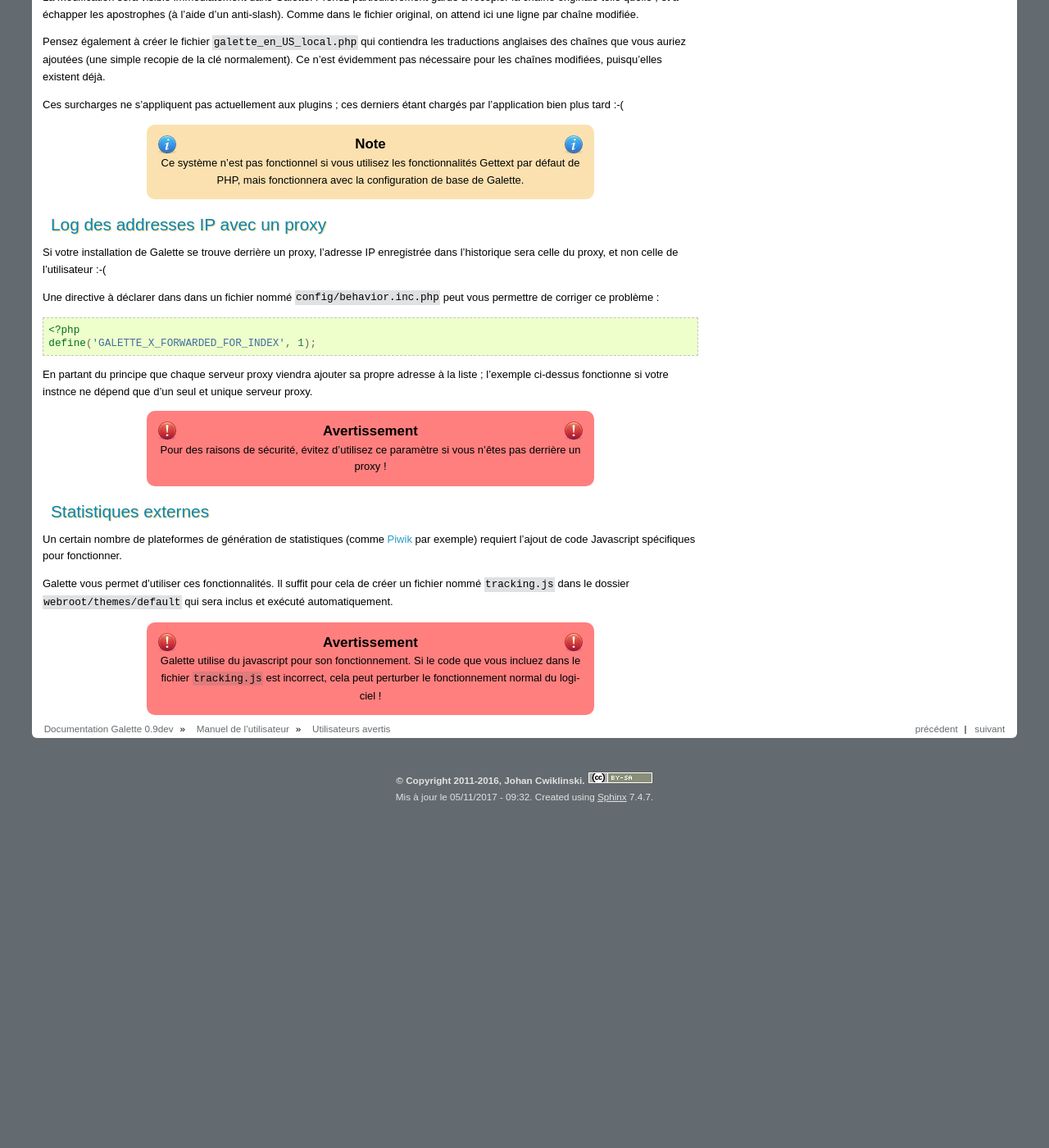
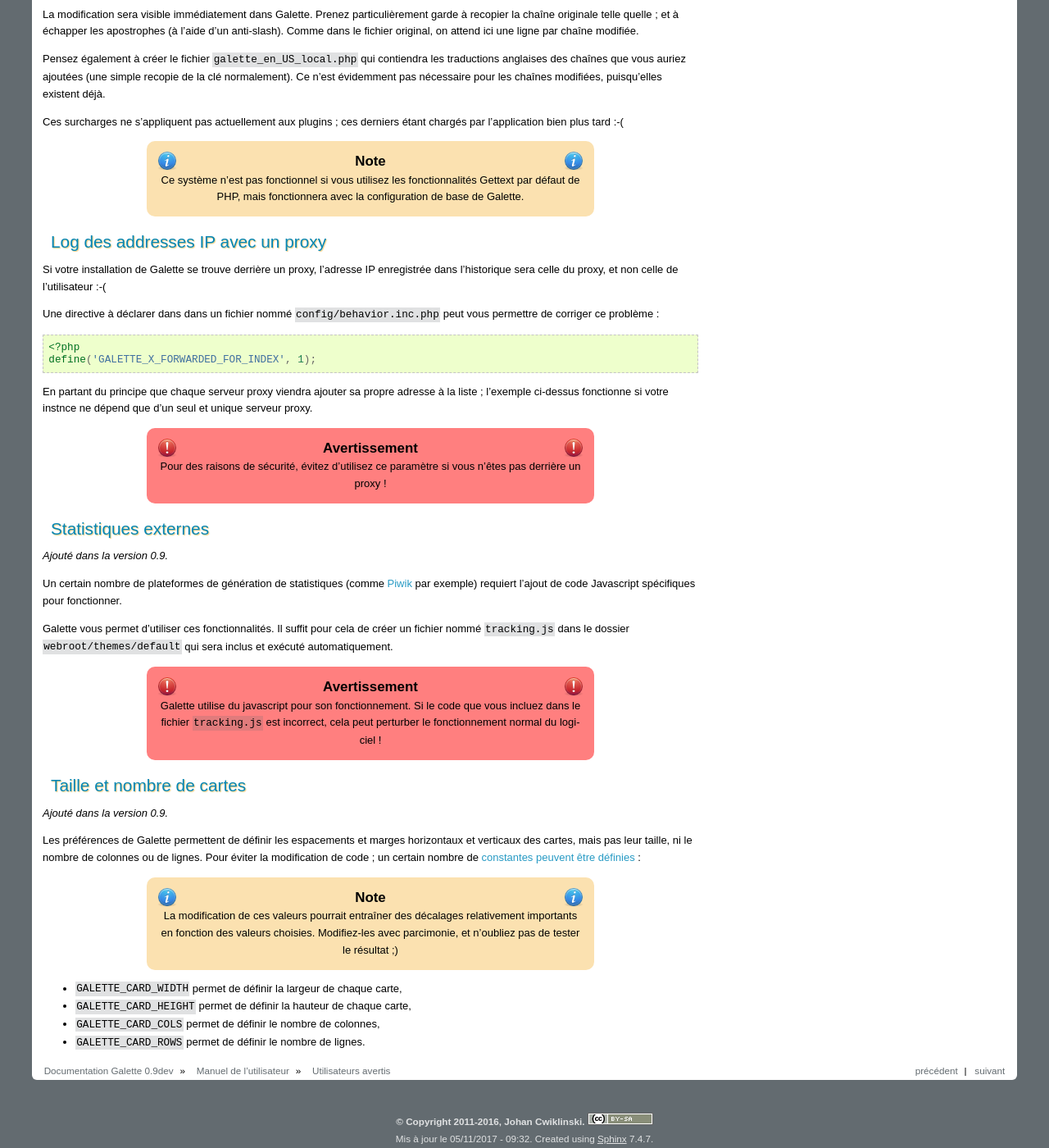
Before and after one commit to galette/galettedoc, a Sphinx documentation site: the page built from source/usermanual/avancee.rst, in a window 1280 px wide and 1400 px high, scrolled down 1259 px. Shown: the whole window at 82% size. Built offline with Sphinx 7.4.7, drawn with Linux system fonts in a browser that asks for light colours; before the commit the page ends 2242 px from its top, so only the background shows below that; some of the changed text lies outside the part shown.

Commit message:
Modification des cartes

```diff
--- a/source/usermanual/avancee.rst
+++ b/source/usermanual/avancee.rst
@@ -68,6 +68,8 @@ En partant du principe que chaque serveur proxy viendra ajouter sa propre adress
 Statistiques externes
 =====================
 
+.. versionadded:: 0.9
+
 Un certain nombre de plateformes de génération de statistiques (comme `Piwik <https://piwik.org/>`_ par exemple) requiert l'ajout de code Javascript spécifiques pour fonctionner.
 
 Galette vous permet d'utiliser ces fonctionnalités. Il suffit pour cela de créer un fichier nommé ``tracking.js`` dans le dossier ``webroot/themes/default`` qui sera inclus et exécuté automatiquement.
@@ -75,3 +77,19 @@ Galette vous permet d'utiliser ces fonctionnalités. Il suffit pour cela de cré
 .. warning::
 
    Galette utilise du javascript pour son fonctionnement. Si le code que vous incluez dans le fichier ``tracking.js`` est incorrect, cela peut perturber le fonctionnement normal du logiciel !
+
+Taille et nombre de cartes
+==========================
+
+.. versionadded:: 0.9
+
+Les préférences de Galette permettent de définir les espacements et marges horizontaux et verticaux des cartes, mais pas leur taille, ni le nombre de colonnes ou de lignes. Pour éviter la modification de code ; un certain nombre de :ref:`constantes peuvent être définies <behavior>` :
+
+.. note::
+
+   La modification de ces valeurs pourrait entraîner des décalages relativement importants en fonction des valeurs choisies. Modifiez-les avec parcimonie, et n'oubliez pas de tester le résultat ;)
+
+* ``GALETTE_CARD_WIDTH`` permet de définir la largeur de chaque carte,
+* ``GALETTE_CARD_HEIGHT`` permet de définir la hauteur de chaque carte,
+* ``GALETTE_CARD_COLS`` permet de définir le nombre de colonnes,
+* ``GALETTE_CARD_ROWS`` permet de définir le nombre de lignes.
```
